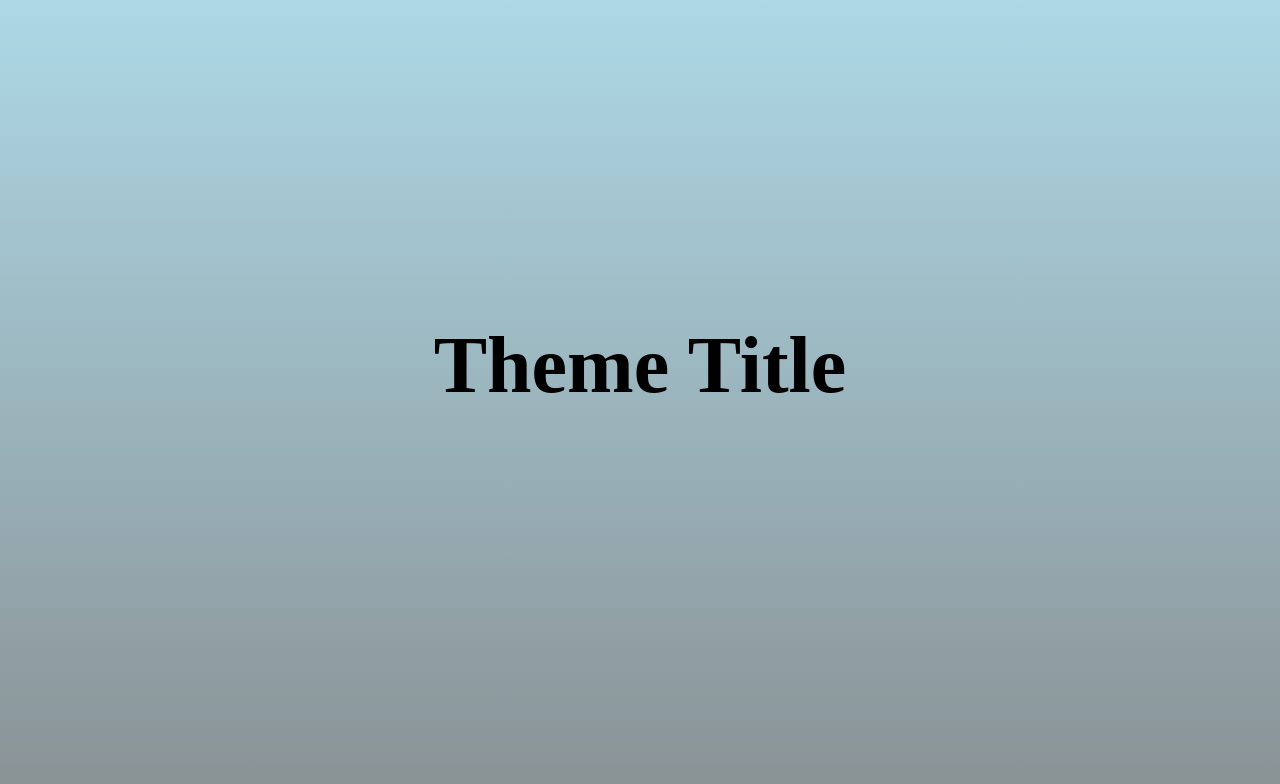
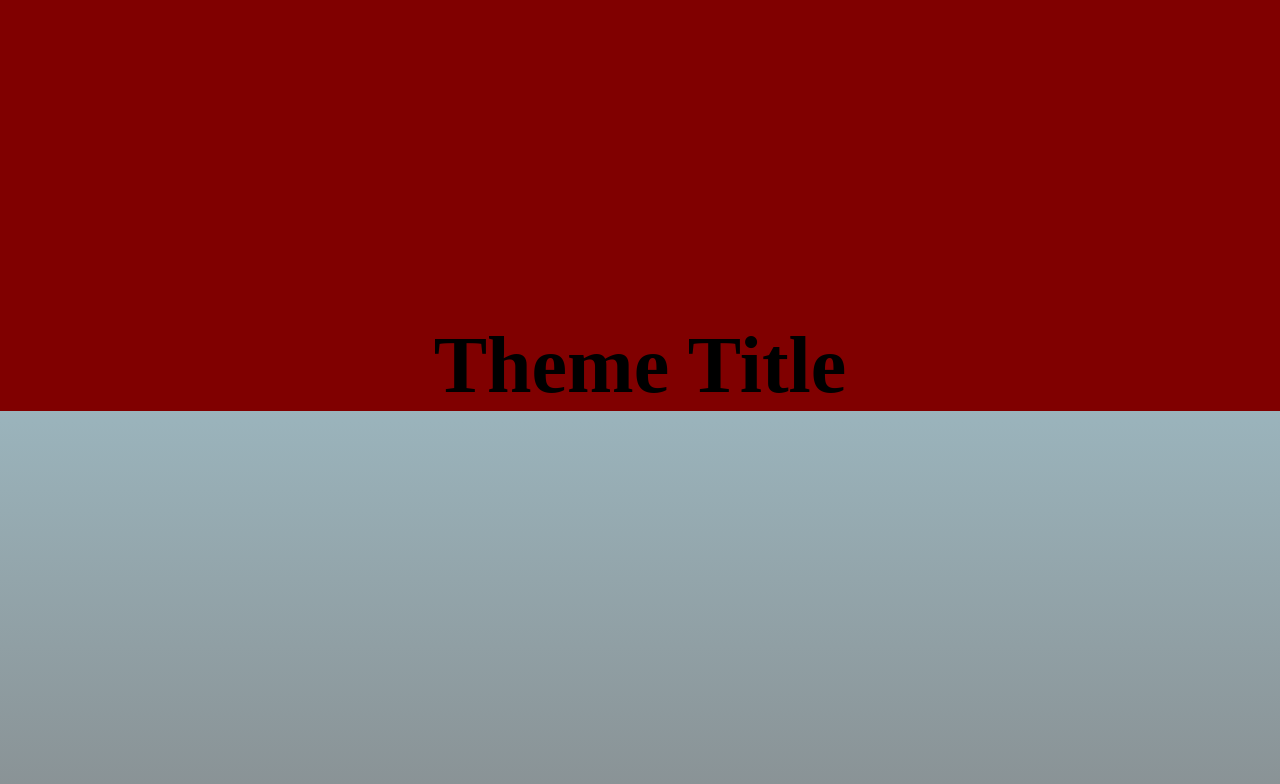
Before and after one commit to bJacob7769/mobile-friendly-practice, a plain HTML site: page index.html in a window 1280 px wide. Shown: the top 784 px of the page. Drawn offline with Linux system fonts and the light colour scheme.

Commit message:
added media query for h1, daily challenge

```diff
--- a/css/styles.css
+++ b/css/styles.css
@@ -69,3 +69,21 @@ h3 {
     color: white;
     padding-top: 90px;
 }
+
+@media screen and (min-width: 480px) {
+    h1 {
+        background-color: darkturquoise;
+    }
+}
+
+@media screen and (min-width: 768px) {
+    h1 {
+        background-color: lightsalmon;
+    }
+}
+
+@media screen and (min-width: 1024px) {
+    h1 {
+        background-color: maroon;
+    }
+}
```
